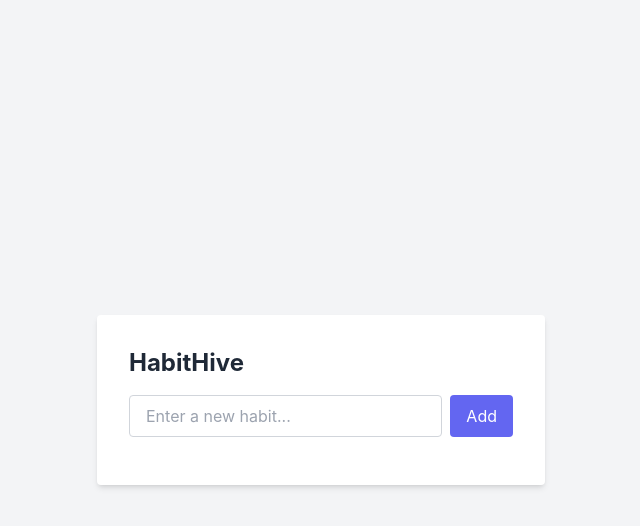
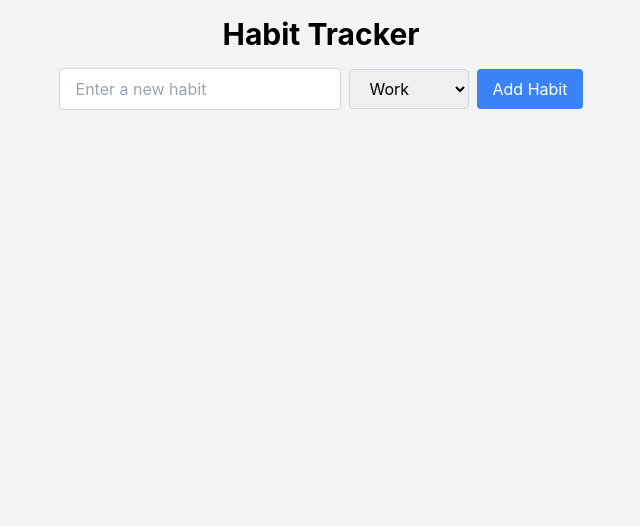
Before and after one commit to aaryan4985/habithive, a React (Create React App) app: page / in a window 1280 px wide. Shown: the top 526 px of the page, without its empty margins (319-959 px from the left). Built offline with nearby package versions, Linux system fonts and the light colour scheme.

Commit message:
filters added

```diff
--- a/src/App.js
+++ b/src/App.js
@@ -1,56 +1,164 @@
-import { useState } from "react";
+import React, { useState, useEffect } from "react";
 
-function App() {
-  // State to manage habits
+const App = () => {
   const [habits, setHabits] = useState([]);
-  const [habitInput, setHabitInput] = useState("");
+  const [input, setInput] = useState("");
+  const [selectedCategory, setSelectedCategory] = useState("Work");
+  const [editIndex, setEditIndex] = useState(null);
+  const [editInput, setEditInput] = useState("");
 
-  // Function to handle form submission
-  const handleAddHabit = (e) => {
-    e.preventDefault(); // Prevent page refresh
-    if (habitInput.trim() === "") return; // Ignore empty input
+  const categories = ["Work", "Health", "Fitness", "Personal", "Other"];
 
-    // Add the new habit to the list
-    setHabits([...habits, habitInput]);
-    setHabitInput(""); // Clear the input field
+  useEffect(() => {
+    const storedHabits = JSON.parse(localStorage.getItem("habits"));
+    if (storedHabits) {
+      setHabits(storedHabits);
+    }
+  }, []);
+
+  useEffect(() => {
+    if (habits.length > 0) {
+      localStorage.setItem("habits", JSON.stringify(habits));
+    }
+  }, [habits]);
+
+  const handleAddHabit = () => {
+    if (input.trim() === "") return;
+    const newHabit = {
+      name: input,
+      completed: false,
+      category: selectedCategory,
+    };
+    setHabits((prevHabits) => [...prevHabits, newHabit]);
+    setInput("");
   };
 
+  const toggleCompletion = (index) => {
+    setHabits((prevHabits) =>
+      prevHabits.map((habit, i) =>
+        i === index ? { ...habit, completed: !habit.completed } : habit
+      )
+    );
+  };
+
+  const handleDelete = (indexToRemove) => {
+    setHabits((prevHabits) => prevHabits.filter((_, index) => index !== indexToRemove));
+  };
+
+  const handleEdit = (index) => {
+    setEditIndex(index);
+    setEditInput(habits[index].name);
+  };
+
+  const saveEdit = () => {
+    setHabits((prevHabits) =>
+      prevHabits.map((habit, index) =>
+        index === editIndex ? { ...habit, name: editInput } : habit
+      )
+    );
+    setEditIndex(null);
+    setEditInput("");
+  };
+
+  const groupedHabits = habits.reduce((acc, habit) => {
+    if (!acc[habit.category]) {
+      acc[habit.category] = [];
+    }
+    acc[habit.category].push(habit);
+    return acc;
+  }, {});
+
   return (
-    <div className="min-h-screen bg-gray-100 flex items-center justify-center">
-      <div className="bg-white p-8 rounded shadow-md w-full max-w-md">
-        <h1 className="text-2xl font-bold text-gray-800 mb-4">HabitHive</h1>
+    <div className="min-h-screen bg-gray-100 flex flex-col items-center p-4">
+      <h1 className="text-3xl font-bold mb-4">Habit Tracker</h1>
 
-        {/* Form to add a new habit */}
-        <form onSubmit={handleAddHabit} className="flex gap-2 mb-4">
+      <div className="mb-4">
         <input
           type="text"
-            placeholder="Enter a new habit..."
-            value={habitInput}
-            onChange={(e) => setHabitInput(e.target.value)}
-            className="border border-gray-300 rounded px-4 py-2 flex-grow"
+          value={input}
+          onChange={(e) => setInput(e.target.value)}
+          placeholder="Enter a new habit"
+          className="border border-gray-300 px-4 py-2 rounded mr-2"
         />
+        <select
+          value={selectedCategory}
+          onChange={(e) => setSelectedCategory(e.target.value)}
+          className="border border-gray-300 px-4 py-2 rounded mr-2"
+        >
+          {categories.map((category, index) => (
+            <option key={index} value={category}>
+              {category}
+            </option>
+          ))}
+        </select>
         <button
-            type="submit"
-            className="bg-indigo-500 text-white px-4 py-2 rounded hover:bg-indigo-600"
+          onClick={handleAddHabit}
+          className="bg-blue-500 text-white px-4 py-2 rounded hover:bg-blue-600"
         >
-            Add
+          Add Habit
         </button>
-        </form>
+      </div>
 
-        {/* Display the list of habits */}
-        <ul className="space-y-2">
-          {habits.map((habit, index) => (
+      <div className="w-full max-w-md">
+        {Object.keys(groupedHabits).map((category) => (
+          <div key={category} className="mb-6">
+            <h2 className="text-xl font-semibold mb-2">{category}</h2>
+            <ul>
+              {groupedHabits[category].map((habit, index) => (
                 <li
                   key={index}
-              className="bg-gray-100 p-2 rounded border border-gray-200"
+                  className={`p-2 rounded border border-gray-200 flex justify-between items-center mb-2 ${
+                    habit.completed ? "bg-green-100 line-through" : "bg-gray-100"
+                  }`}
                 >
-              {habit}
+                  {editIndex === index ? (
+                    <input
+                      type="text"
+                      value={editInput}
+                      onChange={(e) => setEditInput(e.target.value)}
+                      className="border border-gray-300 px-2 py-1 rounded"
+                    />
+                  ) : (
+                    <span
+                      onClick={() => toggleCompletion(index)}
+                      className="cursor-pointer"
+                    >
+                      {habit.name}
+                    </span>
+                  )}
+                  <div className="flex gap-2">
+                    {editIndex === index ? (
+                      <button
+                        onClick={saveEdit}
+                        className="text-green-500 hover:underline"
+                      >
+                        Save
+                      </button>
+                    ) : (
+                      <>
+                        <button
+                          onClick={() => handleEdit(index)}
+                          className="text-blue-500 hover:underline"
+                        >
+                          Edit
+                        </button>
+                        <button
+                          onClick={() => handleDelete(index)}
+                          className="text-red-500 hover:underline"
+                        >
+                          Delete
+                        </button>
+                      </>
+                    )}
+                  </div>
                 </li>
               ))}
             </ul>
           </div>
+        ))}
+      </div>
     </div>
   );
-}
+};
 
 export default App;
```
Lines whose indentation alone changed are shown as unchanged.
